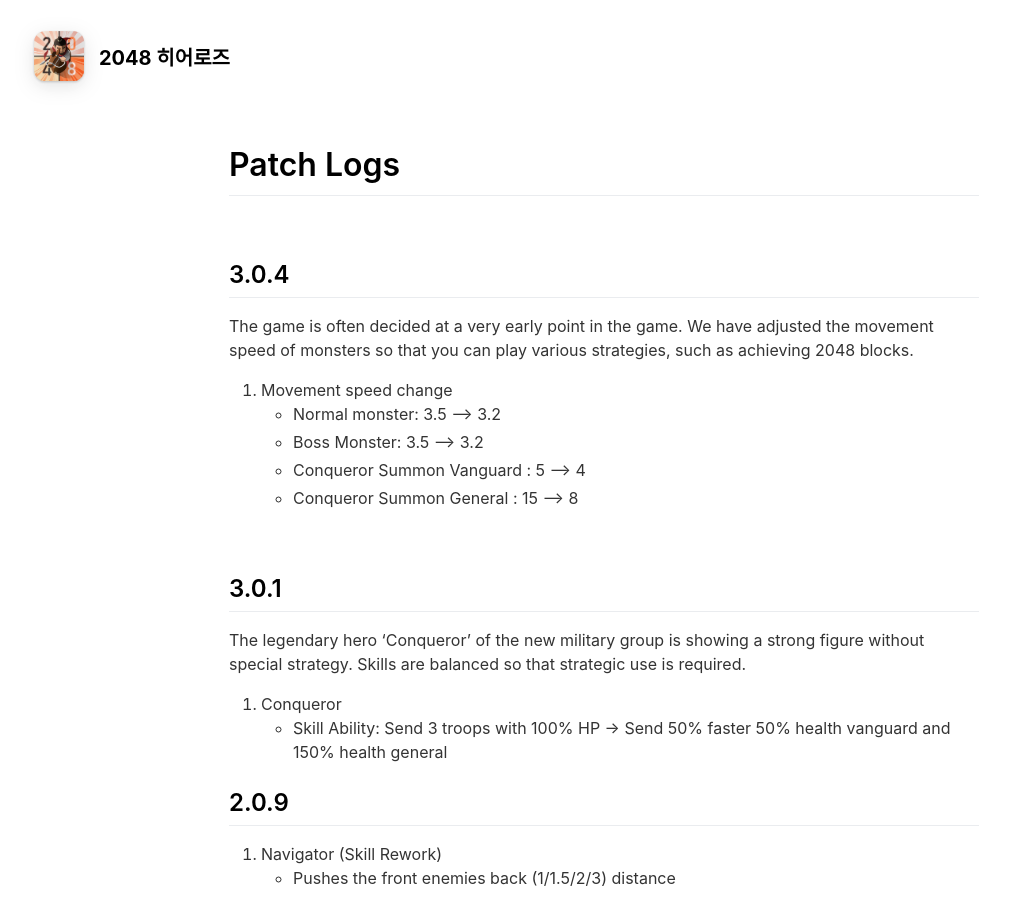
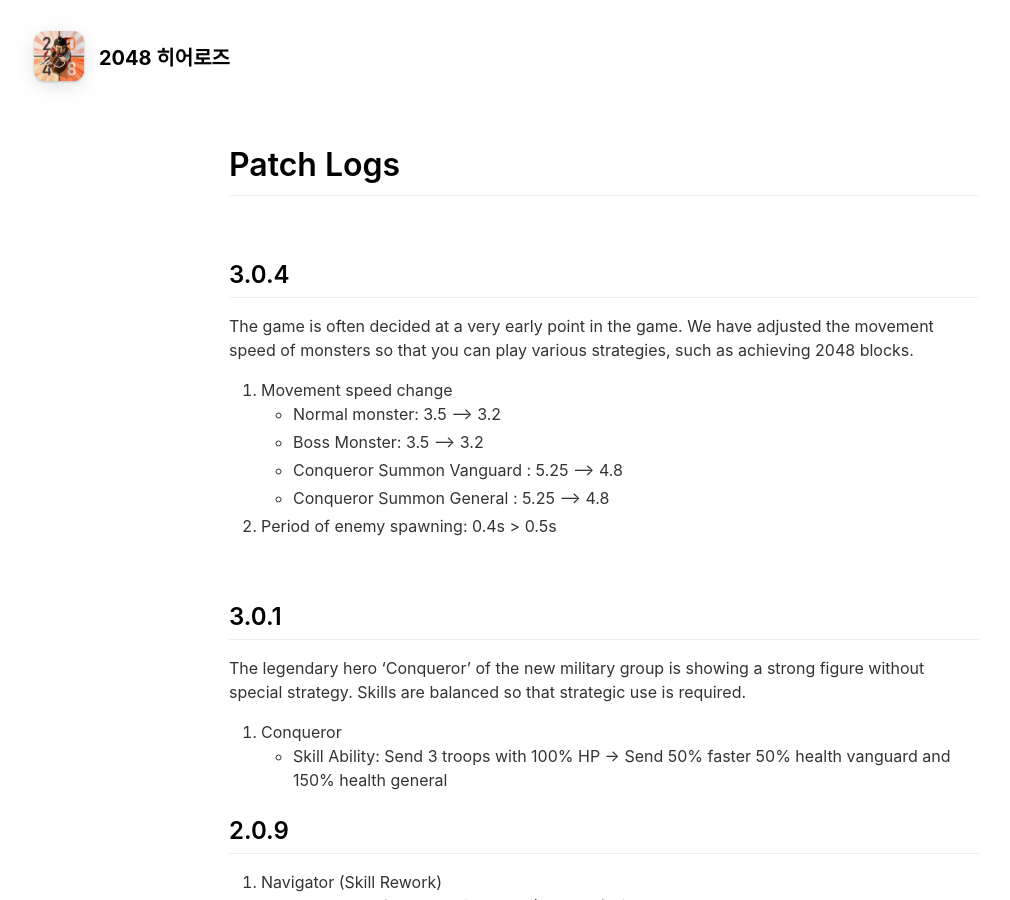
Before and after one commit to ArgoExped/Frozen-Arts, a Jekyll site: the page built from patch.md, in a window 1280 px wide and 900 px high. Shown: the whole window, without its empty margins (36-1046 px from the left). Built offline with Jekyll 4.4.1, drawn with Linux system fonts in a browser that asks for light colours; nearby versions of some CDN libraries.

Commit message:
Update patch.md
FIX typo error

```diff
--- a/patch.md
+++ b/patch.md
@@ -13,8 +13,10 @@ We have adjusted the movement speed of monsters so that you can play various str
 1. Movement speed change
      - Normal monster: 3.5 --> 3.2
      - Boss Monster: 3.5 --> 3.2
-     - Conqueror Summon Vanguard : 5 --> 4
-     - Conqueror Summon General : 15 --> 8
+     - Conqueror Summon Vanguard : 5.25 --> 4.8
+     - Conqueror Summon General : 5.25 --> 4.8
+
+2. Period of enemy spawning: 0.4s > 0.5s
 
 <br>
 
```
